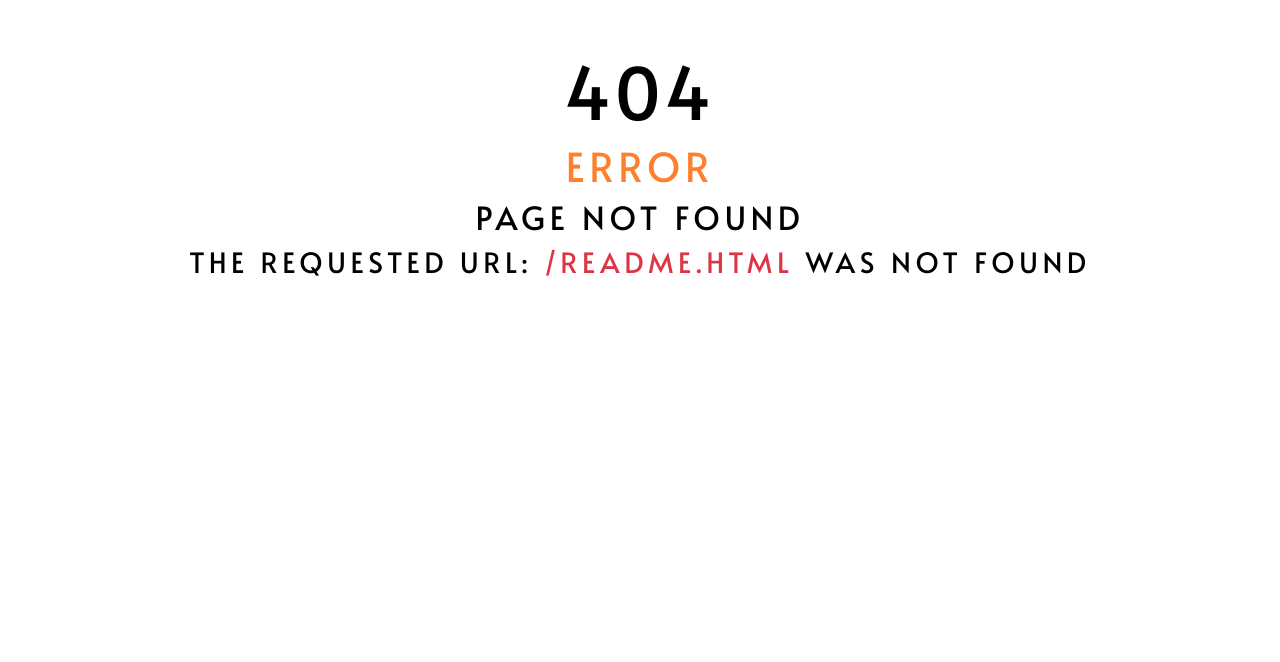
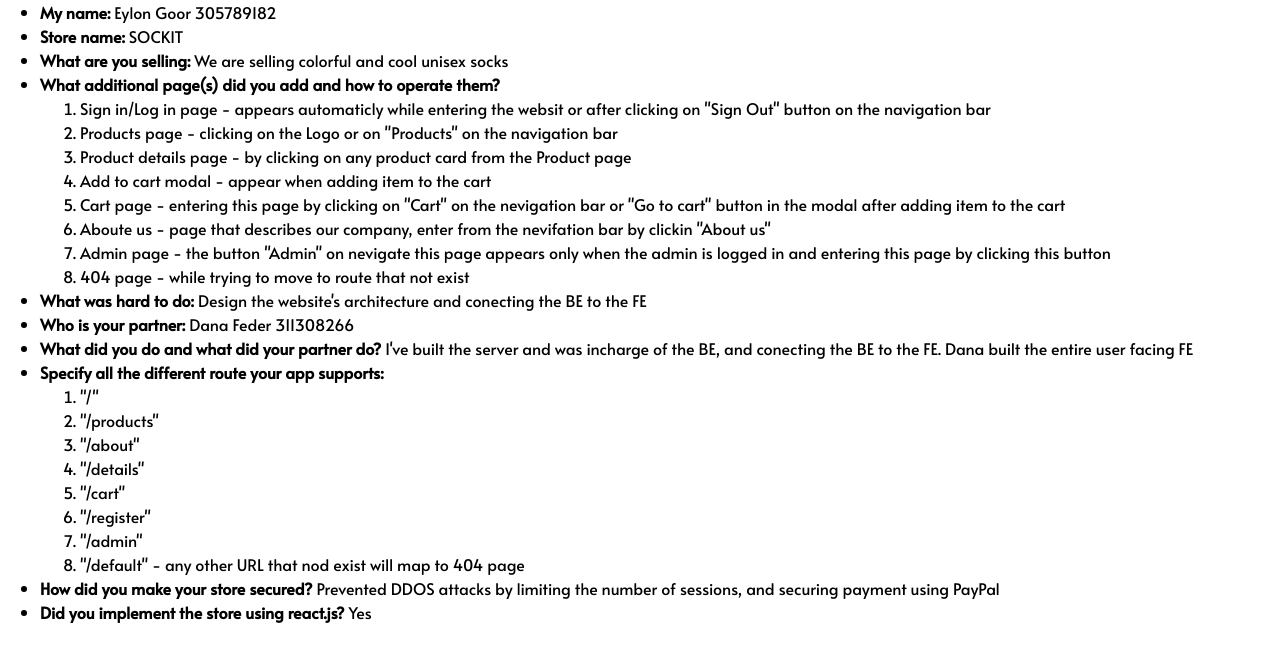
Before and after one commit to aylon11/webapps_final, a React (Create React App) app in the folder frontend/: page /readme.html in a window 1280 px wide. Before the commit this address had no page. Shown: the top 662 px of the page. Built offline with nearby package versions, Linux system fonts and the light colour scheme.

Commit message:
add the readme.html path

```diff
--- a/frontend/src/App.js
+++ b/frontend/src/App.js
@@ -8,6 +8,7 @@ import Cart from './components/Cart';
 import Default from './components/Default';
 import Modal from './components/Modal';
 import AboutUs from './components/AboutUs';
+import ReadMe from './components/readme'
 import Register from './components/Register';
 import AdminPage from './components/AdminPage';
 import { BrowserRouter as Router, Switch, Route, Redirect } from 'react-router-dom';
@@ -96,6 +97,7 @@ const Routes = () => {
         />
         <ProtectedRoute exact path="/products" auth={Auth.auth} component={ProductList} />
         <Route path="/about" component={AboutUs}></Route>
+        <Route path="/readme.html" component={ReadMe}></Route>
         <Route path="/admin" component={AdminPage}></Route>
         <Route path="/details" component={Details}></Route>
         <ProtectedRoute path="/cart" auth={Auth.auth} component={Cart} />
--- /dev/null
+++ b/frontend/src/components/readme.js
@@ -0,0 +1,52 @@
+import React, { Component } from 'react'
+
+export default class ReadMe extends Component {
+    render() {
+        return (
+            <html>
+            <body>
+
+                <ul>
+                    <li><b>My name:</b> Eylon Goor 305789182 </li>
+                    <li><b>Store name:</b> SOCKIT </li>
+                    <li><b>What are you selling:</b> We are selling colorful and cool unisex socks </li>
+                    <li><b>What additional page(s) did you add and how to operate them?</b>
+                        <ol>
+                            <li>Sign in/Log in page - appears automaticly while entering the websit or after clicking on "Sign Out"
+                                button on the navigation bar</li>
+                            <li>Products page - clicking on the Logo or on "Products" on the navigation bar</li>
+                            <li>Product details page - by clicking on any product card from the Product page</li>
+                            <li>Add to cart modal - appear when adding item to the cart</li>
+                            <li>Cart page - entering this page by clicking on "Cart" on the nevigation bar or "Go to cart" button in
+                                the modal after adding item to the cart</li>
+                            <li>Aboute us - page that describes our company, enter from the nevifation bar by clickin "About us"
+                            </li>
+                            <li>Admin page - the button "Admin" on nevigate this page appears only when the admin is logged in and
+                                entering this page by clicking this button</li>
+                            <li>404 page - while trying to move to route that not exist</li>
+                        </ol>
+                    </li>
+                    <li><b>What was hard to do:</b> Design the website's architecture and conecting the BE to the FE</li>
+                    <li><b>Who is your partner:</b> Dana Feder 311308266</li>
+                    <li><b>What did you do and what did your partner do?</b> I've built the server and was incharge of the BE, and conecting the BE to the FE. Dana built the entire user facing FE</li>
+                    <li><b>Specify all the different route your app supports:</b>
+                        <ol>
+                            <li>"/"</li>
+                            <li>"/products"</li>
+                            <li>"/about"</li>
+                            <li>"/details"</li>
+                            <li>"/cart"</li>
+                            <li>"/register"</li>
+                            <li>"/admin"</li>
+                            <li>"/default" - any other URL that nod exist will map to 404 page</li>
+                        </ol>
+                    </li>
+                    <li><b>How did you make your store secured?</b> Prevented DDOS attacks by limiting the number of sessions, and securing payment using PayPal</li>
+                    <li><b>Did you implement the store using react.js?</b> Yes</li>
+                </ul>
+
+            </body>
+            </html>
+        )
+    }
+}
```
Also changed, not shown: 1 other file (tests, documents, lock files or other folders).
